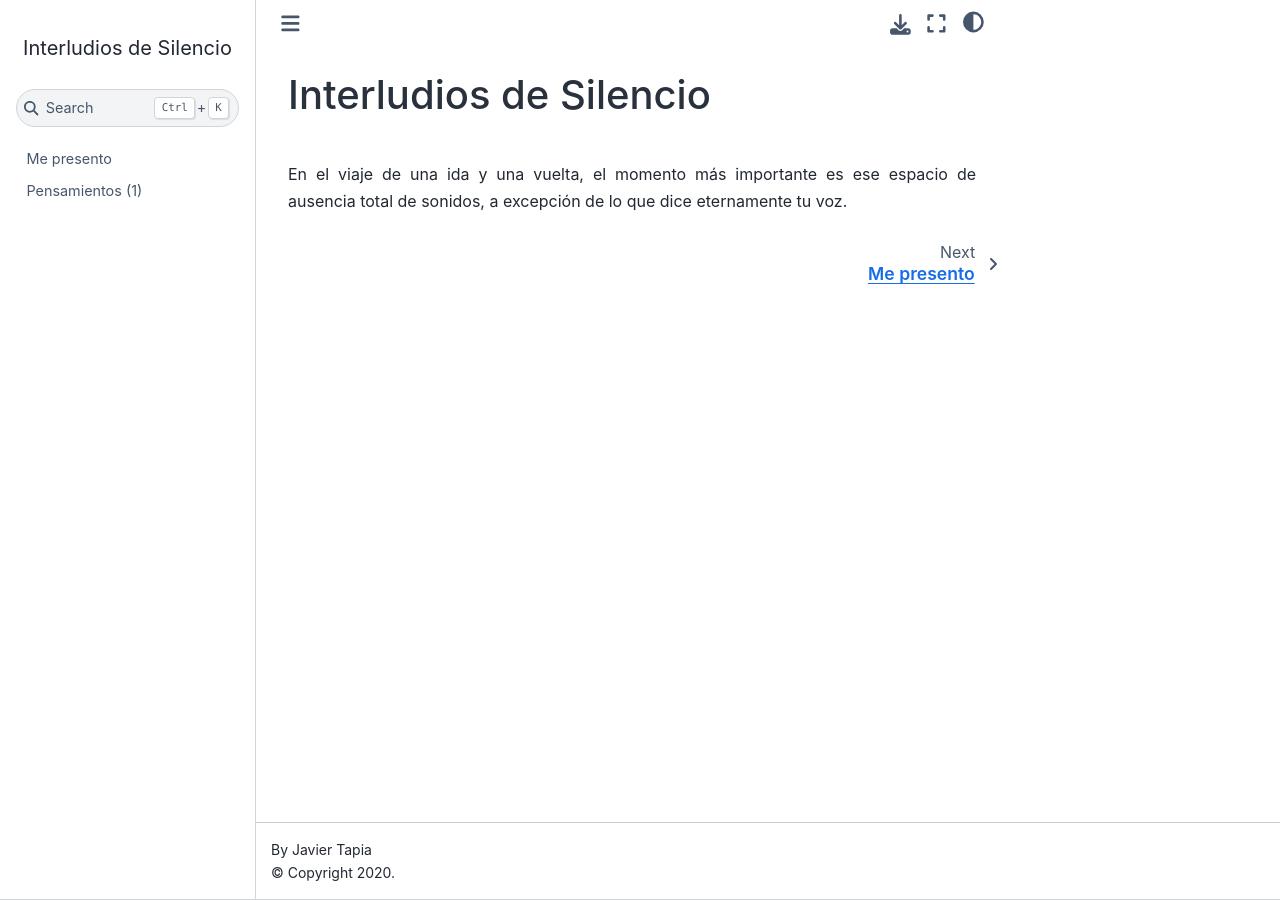
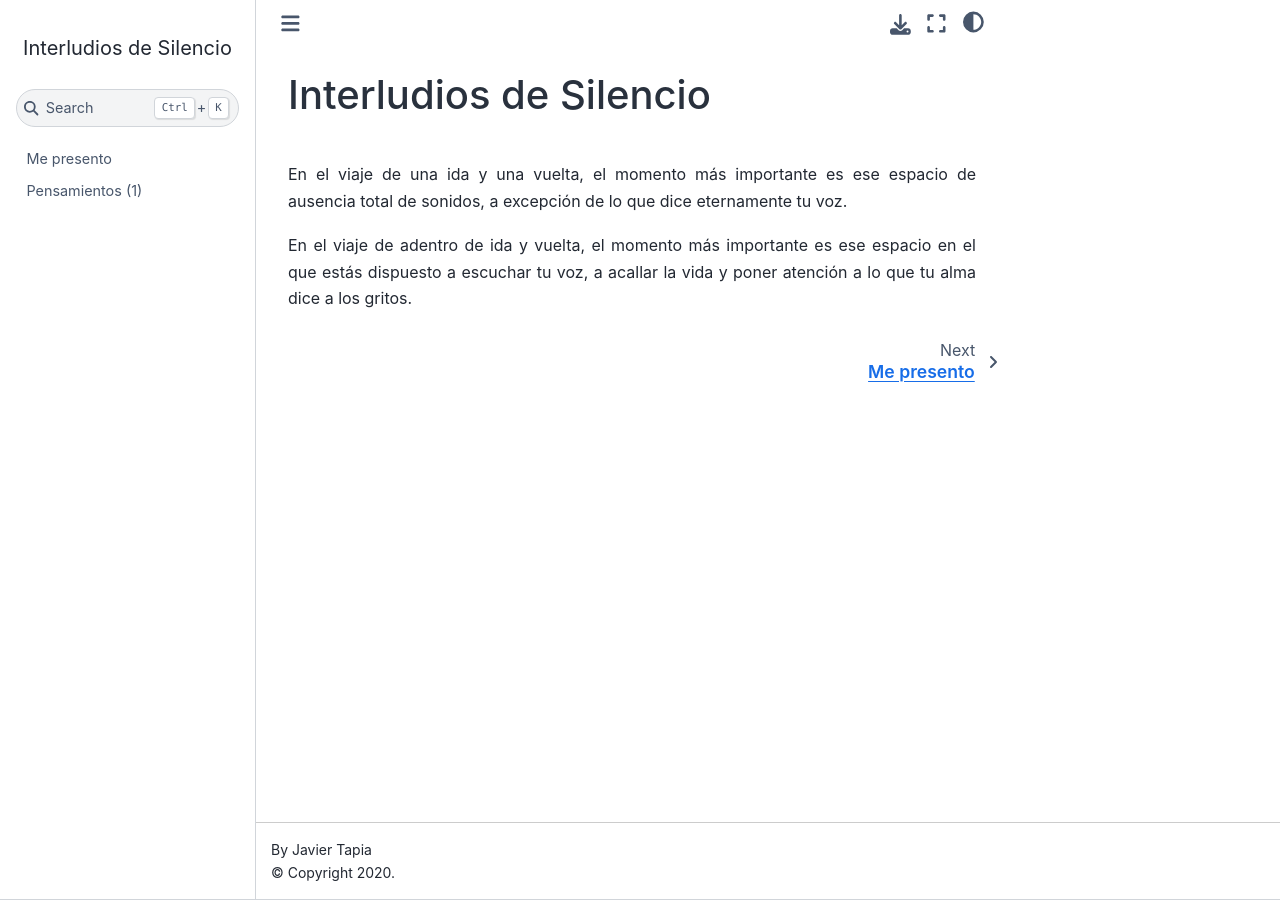
Before and after one commit to jtapiath-cl/interludios_de_silencio, a Jupyter Book: the page built from intro.md, in a window 1280 px wide. Built offline with Jupyter Book 1.0.4 settings and Sphinx 7.4.7 and the Sphinx Book theme 1.1.4, drawn with Linux system fonts in a browser that asks for light colours.

Commit message:
First sync'd commit

```diff
--- a/intro.md
+++ b/intro.md
@@ -4,3 +4,8 @@
 En el viaje de una ida y una vuelta, el momento más importante es ese espacio de
 ausencia total de sonidos, a excepción de lo que dice eternamente tu voz.
 </p>
+<p align="justify">
+En el viaje de adentro de ida y vuelta, el momento más importante es ese espacio en
+el que estás dispuesto a escuchar tu voz, a acallar la vida y poner atención a lo
+que tu alma dice a los gritos.
+</p>
```
